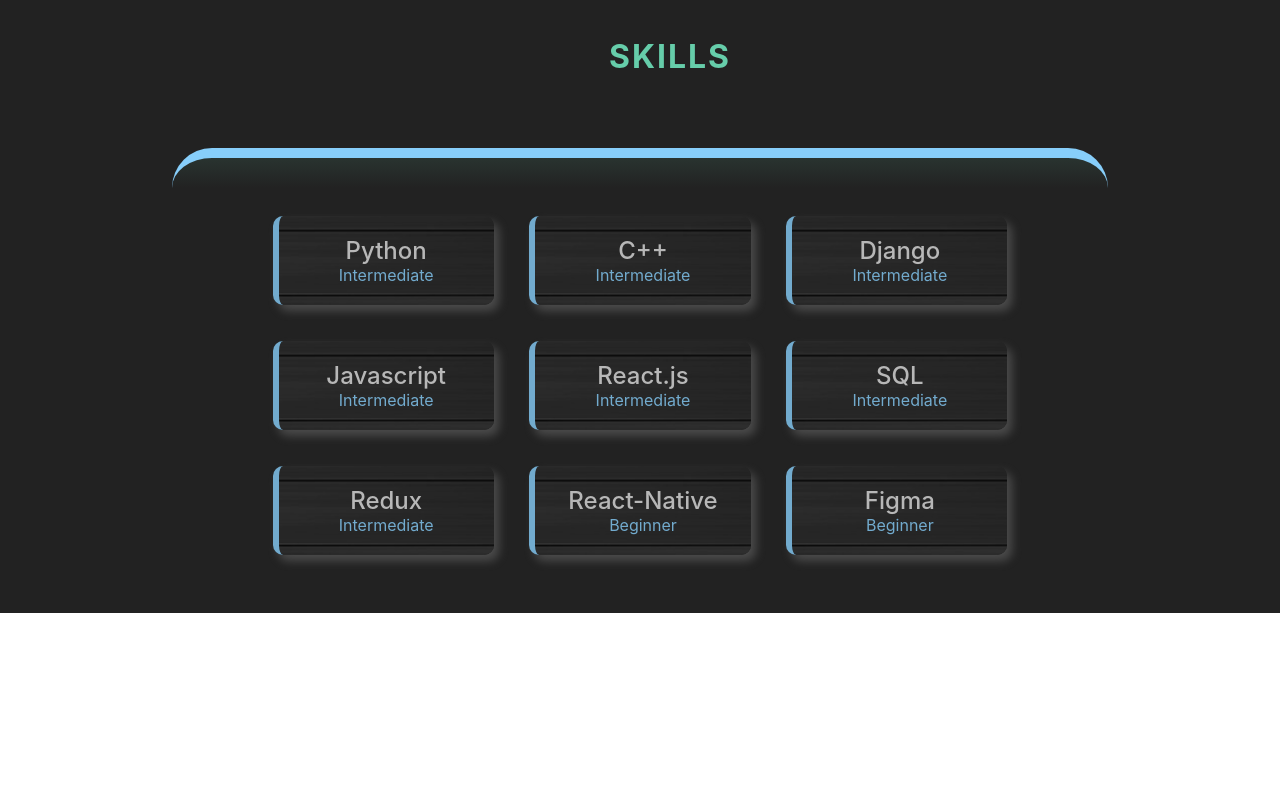
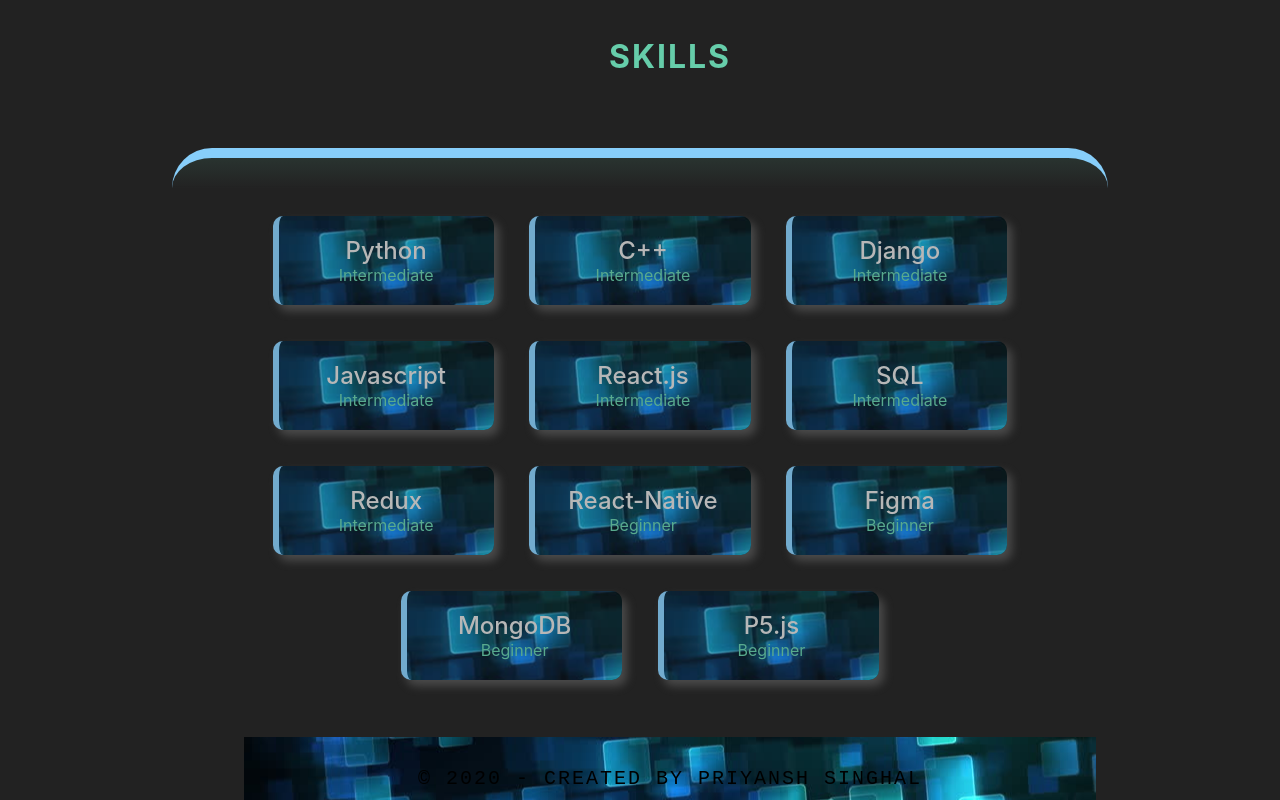
Before and after one commit to priyansh18/Portfolio, a React (Create React App) app: page / in a window 1280 px wide. Shown: the part 2168-2968 px from the top of the page. Before the commit the page ends 2781 px from the top, so only its background shows below. Built offline with nearby package versions, Linux system fonts and the light colour scheme.

Commit message:
Footer Component

```diff
--- a/src/App.js
+++ b/src/App.js
@@ -4,6 +4,7 @@ import PersonalInfo from "./components/PersonalInfo/PersonalInfo";
 import ExtraInfo from "./components/ExtraInfo/ExtraInfo";
 import Education from "./components/Education/Education";
 import Skills from "./components/Skills/Skills";
+import Footer from './components/Footer/Footer';
 
 function App() {
   return (
@@ -12,6 +13,7 @@ function App() {
       <ExtraInfo />
       <Education />
       <Skills />
+      <Footer/>
     </div>
   );
 }
--- /dev/null
+++ b/src/components/Footer/Footer.jsx
@@ -0,0 +1,14 @@
+import React, { Component } from "react";
+
+import "./Footer.scss";
+class Footer extends Component {
+  render() {
+    return (
+      <div className="footer-section">
+        &copy; 2020 - Created By Priyansh Singhal
+      </div>
+    );
+  }
+}
+
+export default Footer;
--- /dev/null
+++ b/src/components/Footer/Footer.scss
@@ -0,0 +1,32 @@
+.footer-section {
+  font-family: monospace;
+  word-break: keep-all;
+  display: flex;
+  justify-content: center;
+  align-items: center;
+  width: 100%;
+  padding: 30px 30px 10px;
+  font-size: x-large;
+  text-transform: uppercase;
+  letter-spacing: 2px;
+  background: url("../../assets/background.jpg") no-repeat center center fixed;
+
+
+  span {
+    padding: 0 10px;
+  }
+}
+
+@media (max-width: 726px) {
+  .footer-section {
+    font-size: medium;
+  }
+}
+
+@media (max-width: 485px) {
+  .footer-section {
+    padding: 10px;
+
+    font-size: x-small;
+  }
+}
--- a/src/components/Skills/Skills.jsx
+++ b/src/components/Skills/Skills.jsx
@@ -41,6 +41,14 @@ class Skills extends Component {
         name: "Figma",
         level: "Beginner",
       },
+      {
+        name: "MongoDB",
+        level: "Beginner",
+      },
+      {
+        name: "P5.js",
+        level: "Beginner",
+      },
     ],
   };
 
--- a/src/components/Skills/Skills.scss
+++ b/src/components/Skills/Skills.scss
@@ -38,7 +38,7 @@
       border-left: 6px solid lightskyblue;
       border-radius: 10px;
       transition: all 0.5s;
-      background: url("../../assets/info.jpg") no-repeat center center fixed;
+      background: url("../../assets/background.jpg") no-repeat center center fixed;
       opacity: 0.8;
       &:hover {
         transform: rotate(5deg);
@@ -49,7 +49,7 @@
         font-weight: 500;
       }
       .level {
-        color: lightskyblue;
+        color: mediumaquamarine;
       }
     }
   }
```
